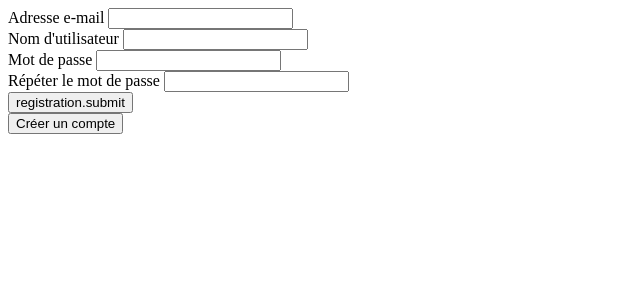
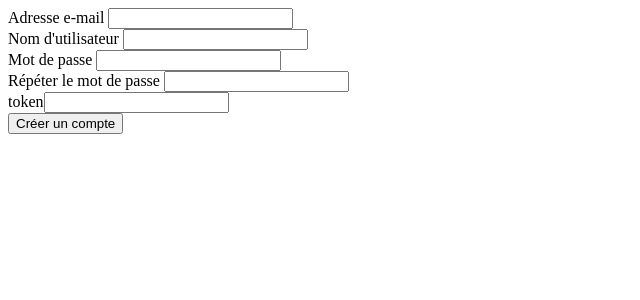
Before and after one commit to XavierGingaud/TravelGroup, a Symfony app: template templates/bundles/FOSUserBundle/Registration/register_content.html.twig in a window 1280 px wide. Shown: the top 300 px of the page, without its empty margins (0-640 px from the left). Run offline with Twig, Linux system fonts and the light colour scheme; the template is opened without the code that fills it, so the values that code supplies are empty; form fields are guessed from the names that the template uses; some libraries are stand-ins or nearby versions.

Commit message:
Aspect form inscription

```diff
--- a/templates/bundles/FOSUserBundle/Registration/register_content.html.twig
+++ b/templates/bundles/FOSUserBundle/Registration/register_content.html.twig
@@ -2,23 +2,23 @@
 
 <form name="fos_user_registration_form" method="post" action="/register/" class="text-center border border-light p-5">
     <div id="fos_user_registration_form">
-    	<div>
+    	<div class="md-form">
     		<label for="fos_user_registration_form_email" class="required">Adresse e-mail</label>
     		<input type="email" id="fos_user_registration_form_email" name="fos_user_registration_form[email]" required="required" class="form-control">
 		</div>
-    	<div>
+		<div class="md-form">
 			<label for="fos_user_registration_form_username" class="required">Nom d'utilisateur</label>
 			<input type="text" id="fos_user_registration_form_username" name="fos_user_registration_form[username]" required="required" maxlength="180" pattern=".{2,}" class="form-control">
 		</div>
-    	<div>
+		<div class="md-form">
 			<label for="fos_user_registration_form_plainPassword_first" class="required">Mot de passe</label>
 			<input type="password" id="fos_user_registration_form_plainPassword_first" name="fos_user_registration_form[plainPassword][first]" required="required" autocomplete="new-password" class="form-control">
 		</div>
-    		<div>
+		<div class="md-form">
 			<label for="fos_user_registration_form_plainPassword_second" class="required">Répéter le mot de passe</label>
 			<input type="password" id="fos_user_registration_form_plainPassword_second" name="fos_user_registration_form[plainPassword][second]" required="required" autocomplete="new-password" class="form-control">
-    	<div>
-	        <input type="submit" value="{{ 'registration.submit'|trans }}" />
+		</div>
+		{{ form_row(form._token) }}
 	</div>
     <div>
         <input type="submit" value="Créer un compte">
```
Lines whose indentation alone changed are shown as unchanged.
